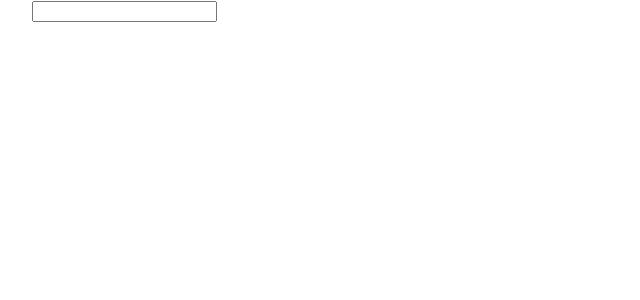
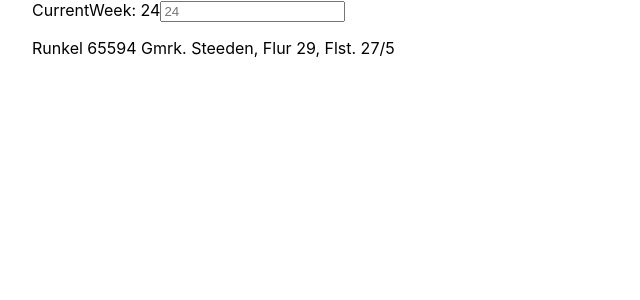
Before and after one commit to gabypega1997/Objekte-Planner, a Next.js app: page / in a window 1280 px wide. Shown: the top 300 px of the page, without its empty margins (0-640 px from the left). Built offline with nearby package versions, Linux system fonts and the light colour scheme.

Commit message:
add week changer

```diff
--- a/pages/index.tsx
+++ b/pages/index.tsx
@@ -18,9 +18,9 @@ const Home: NextPage = () => {
   const currentdate:any = new Date();
   const oneJan:any = new Date(currentdate.getFullYear(),0,1);
   const numberOfDays:any = Math.floor((currentdate - oneJan) / (24 * 60 * 60 * 1000));
-  const result:any = Math.ceil( numberOfDays / 7);
+  const result:string = Math.ceil( numberOfDays / 7) + "";
 
-// states
+  // states
 
   const [week, setWeek] = useState(result);
 
@@ -30,10 +30,16 @@ const Home: NextPage = () => {
     return Object.values(Objekt).includes(week) ? Objekt : null;
   });
 
+  // change week number
+  const changeWeekNumber = (e:any) => {
+    setWeek(e.target.value);
+  }
+
   console.log(ort)
   return (
     <div className={styles.container}>
-      <input type='number'/>
+      <label>CurrentWeek: {week}</label>
+      <input type='number' placeholder={week} onChange={changeWeekNumber}/>
 
       {ort.map((Objekt) => {
         return <p key={Objekt.WirtEinh}>{Objekt.Ort} {Objekt.PLZ} {Objekt.Straße}</p>
```
